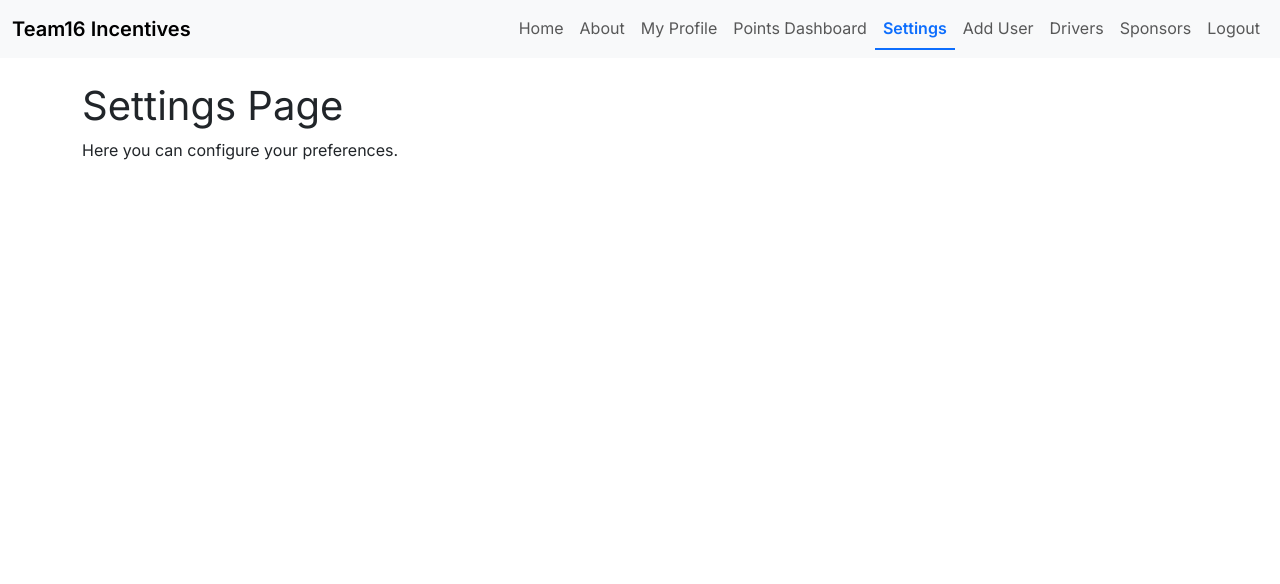
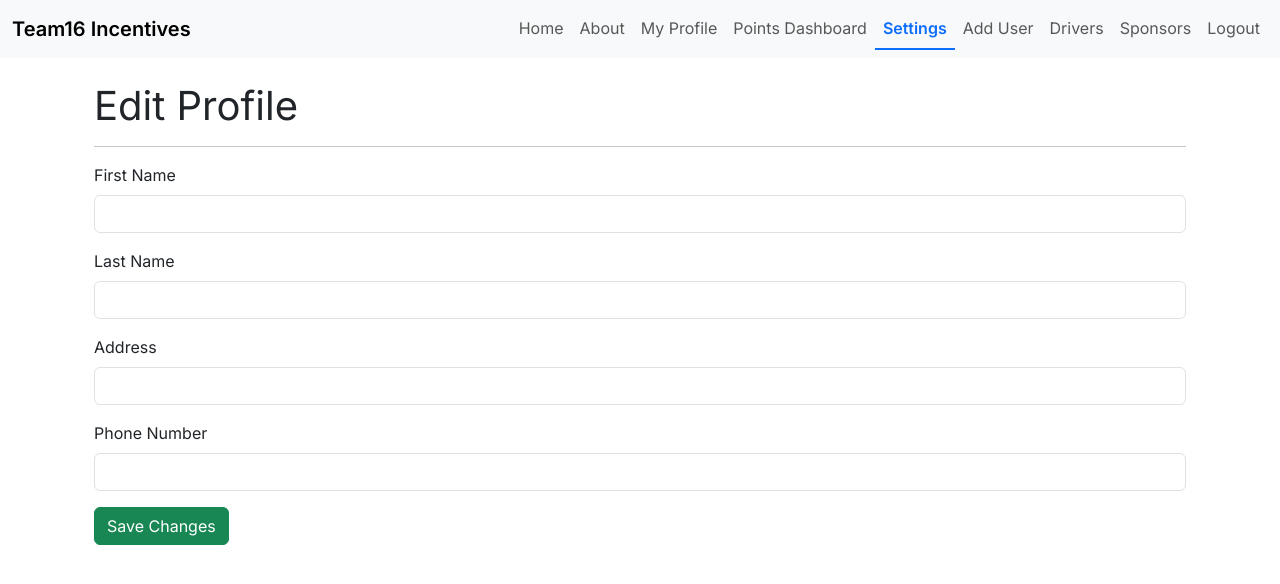
Before and after one commit to Jaredburne47/F25-Team16, a Flask app: page /settings in a window 1280 px wide. Shown: the top 584 px of the page. Run offline with Flask 3, Linux system fonts and the light colour scheme; the visitor is signed in with stand-in values (Sample User, id 1); data that the repository does not hold is empty; some libraries are stand-ins or nearby versions.

Commit message:
update information in settings

```diff
--- a/app.py
+++ b/app.py
@@ -190,33 +190,52 @@ def dashboard():
 
 @app.route('/settings', methods=['GET', 'POST'])
 def settings():
-    if 'user' not in session:
+    # User must be logged in
+    if 'user' not in session or 'role' not in session:
         return redirect(url_for('login'))
 
     username = session['user']
+    role = session['role']
+
+    # Determine table and profile route based on role
+    if role == 'driver':
+        table = 'drivers'
+        profile_route = 'driver_profile'
+    elif role == 'sponsor':
+        table = 'sponsor'
+        profile_route = 'sponsor_profile'
+    elif role == 'admin':
+        table = 'admins'
+        profile_route = 'admin_profile'
+    else:
+        return "Invalid role", 400
 
     try:
         db = MySQLdb.connect(**db_config)
         cursor = db.cursor(MySQLdb.cursors.DictCursor)
 
         if request.method == 'POST':
-            # Get form data
+            # Update first name, last name, address, phone
             first_name = request.form['first_name']
             last_name = request.form['last_name']
-            email = request.form['email']
             address = request.form['address']
-            phone_number = request.form['phone']
+            phone = request.form['phone']
 
-            # Update the database
-            cursor.execute("""
-                UPDATE drivers
-                SET first_name=%s, last_name=%s, email=%s, address=%s, phone_number=%s
+            cursor.execute(f"""
+                UPDATE {table}
+                SET first_name=%s, last_name=%s, address=%s, phone=%s
                 WHERE username=%s
-            """, (first_name, last_name, email, address, phone_number, username))
+            """, (first_name, last_name, address, phone, username))
             db.commit()
 
-        # Fetch current user info for GET or after POST
-        cursor.execute("SELECT * FROM drivers WHERE username=%s", (username,))
+            cursor.close()
+            db.close()
+
+            # Redirect back to profile page
+            return redirect(url_for(profile_route))
+
+        # GET request: fetch current info
+        cursor.execute(f"SELECT * FROM {table} WHERE username=%s", (username,))
         user = cursor.fetchone()
 
         cursor.close()
@@ -225,6 +244,8 @@ def settings():
         return f"<h2>Database error:</h2><p>{e}</p>"
 
     return render_template("settings.html", user=user)
+
+
 
 @app.route('/add_user', methods=['GET', 'POST'])
 def add_user():
--- a/templates/settings.html
+++ b/templates/settings.html
@@ -1,6 +1,32 @@
 {% extends "base.html" %}
 {% block title %}Settings{% endblock %}
+
 {% block content %}
-<h1>Settings Page</h1>
-<p>Here you can configure your preferences.</p>
+<div class="container mt-4">
+    <h1>Edit Profile</h1>
+    <hr>
+    <form method="POST">
+        <div class="mb-3">
+            <label for="first_name" class="form-label">First Name</label>
+            <input type="text" class="form-control" id="first_name" name="first_name" value="{{ user.first_name }}">
+        </div>
+
+        <div class="mb-3">
+            <label for="last_name" class="form-label">Last Name</label>
+            <input type="text" class="form-control" id="last_name" name="last_name" value="{{ user.last_name }}">
+        </div>
+
+        <div class="mb-3">
+            <label for="address" class="form-label">Address</label>
+            <input type="text" class="form-control" id="address" name="address" value="{{ user.address }}">
+        </div>
+
+        <div class="mb-3">
+            <label for="phone" class="form-label">Phone Number</label>
+            <input type="text" class="form-control" id="phone" name="phone" value="{{ user.phone }}">
+        </div>
+
+        <button type="submit" class="btn btn-success">Save Changes</button>
+    </form>
+</div>
 {% endblock %}
```
